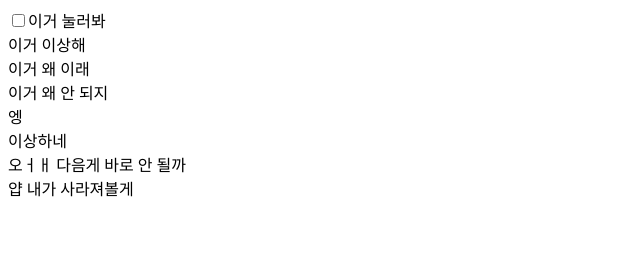
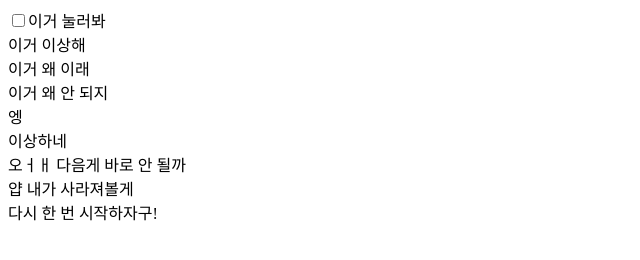
Before and after one commit to seongyun04/first, a plain HTML site: page index.html in a window 1280 px wide. Shown: the whole page, without its empty margins (0-640 px from the left). Drawn offline with Linux system fonts and the light colour scheme.

Commit message:
다시 한 번 시작하자구

```diff
--- a/index.html
+++ b/index.html
@@ -31,5 +31,8 @@
     <div>
         얍 내가 사라져볼게
     </div>
+    <div>
+        다시 한 번 시작하자구!
+    </div>
 </body>
 </html>
```
